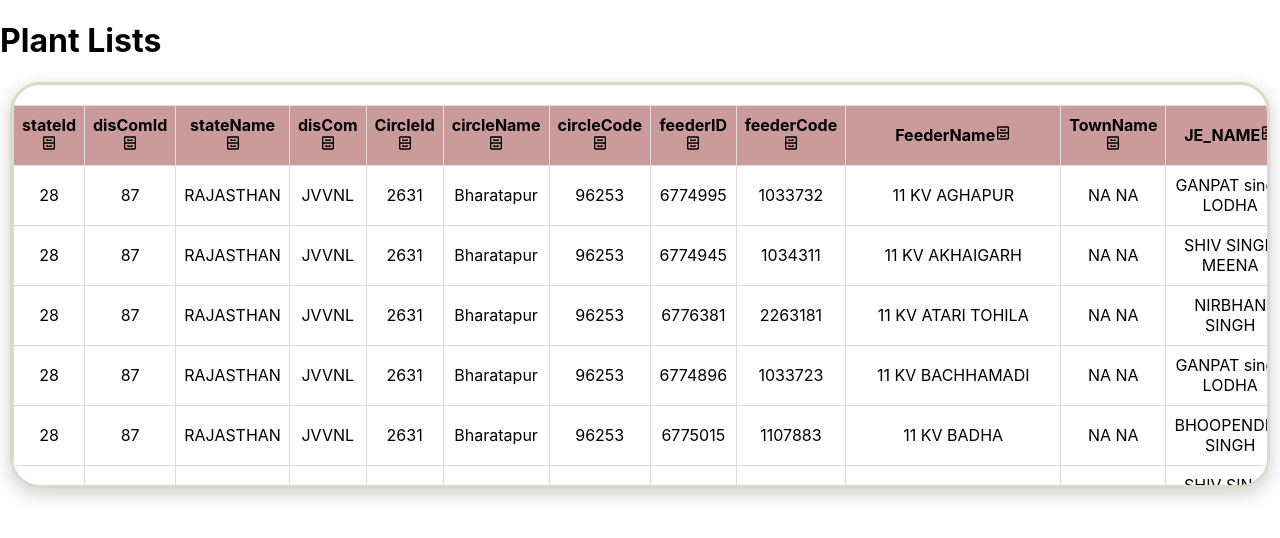
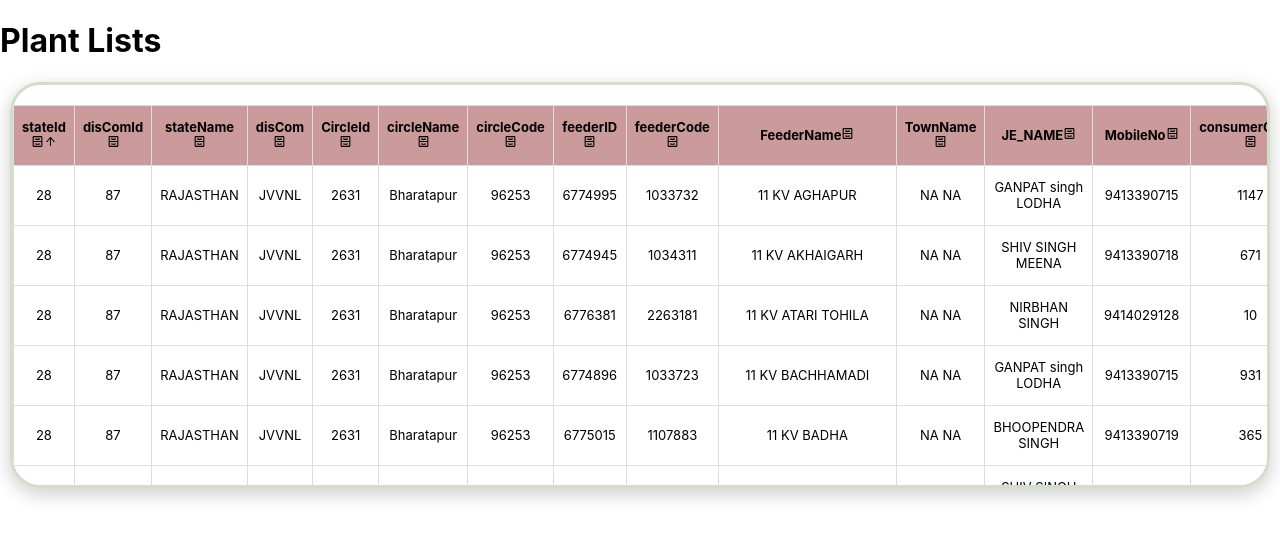
Before and after one commit to jagdish4501/react_dynamic_table, a React (Create React App) app: page / in a window 1280 px wide. Both pictures are taken after a click on the element "stateId". Shown: the top 538 px of the page. Built offline with nearby package versions, Linux system fonts and the light colour scheme.

Commit message:
adding sorting react icon

```diff
--- a/src/Prompt.js
+++ b/src/Prompt.js
@@ -71,8 +71,9 @@ const Prompt = ({ states, data, setData, setClicketColumn }) => {
                                     value={state[key]}
                                     checked={value === state[key]}
                                     onChange={handleStateChange}
+                                    id={[key]}
                                 />
-                                <span key={key}>{state[key]}</span>
+                                <label htmlFor={[key]}>{state[key]}</label>
                             </p>
                         ))
                     )
--- a/src/Table.js
+++ b/src/Table.js
@@ -2,6 +2,7 @@ import './css/Table.css'
 import Prompt from './Prompt.js'
 import React, { useState, useEffect } from 'react'
 import { BiCabinet } from "react-icons/bi"
+import { AiOutlineArrowDown, AiOutlineArrowUp } from "react-icons/ai"
 
 const DynamicTable = ({ data }) => {
     const columns = Object.keys(data[0]);
@@ -34,8 +35,8 @@ const DynamicTable = ({ data }) => {
             // Reverse the order of the sorted table
             if (order === 'asc') {
                 sortedTableData.reverse();
-                setOrder('dec')
-            } else if (order === 'dec') {
+                setOrder('desc')
+            } else if (order === 'desc') {
                 sortedTableData = data;
                 setOrder('rnd')
             }
@@ -84,6 +85,8 @@ const DynamicTable = ({ data }) => {
                         <th key={column}>
                             <span onClick={() => handleSortOnClick(column)} >{column}</span>
                             <BiCabinet onClick={() => handlePopUpControl(column)} />
+                            {sortColumn === column && order === 'asc' && <AiOutlineArrowUp />}
+                            {sortColumn === column && order === 'desc' && <AiOutlineArrowDown />}
                             {clickedColumn != null && clickedColumn === column && <Prompt states={states} data={sortedData} setData={setSortedData} setClicketColumn={setClickedColumn} />}
                         </th>
 
--- a/src/css/Prompt.css
+++ b/src/css/Prompt.css
@@ -34,5 +34,5 @@
 
 .state-list p {
   font-family: 'Times New Roman';
-  font-size: large;
+  font-size: small;
 }
--- a/src/css/Table.css
+++ b/src/css/Table.css
@@ -8,11 +8,17 @@
   height: 60px;
 }
 
-.dynamic-table th,
+.dynamic-table th{
+  padding: 8px;
+  text-align: center;
+  border: 1px solid #ddd;
+  font-size: small;
+}
 .dynamic-table td {
   padding: 8px;
   text-align: center;
   border: 1px solid #ddd;
+  font-size: small;
 }
 
 .dynamic-table th {
```
Also changed, not shown: 1 other file (tests, documents, lock files or other folders).
